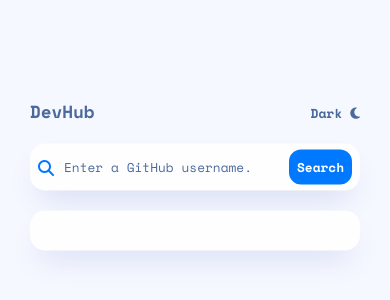
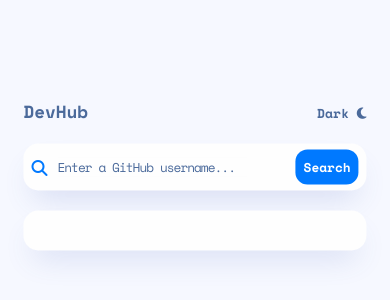
Before and after one commit to codeitmywaywithHarsh07/DevHub, a plain HTML site: page index.html in a window 390 px wide. Shown: the part 248-548 px from the top of the page. Drawn offline with nearby package versions, Linux system fonts and the light colour scheme; no server answers.

Commit message:
Second Commit

```diff
--- a/style.css
+++ b/style.css
@@ -23,6 +23,7 @@
 ::placeholder{
     color: var(--title-text);
     font-weight: 300;
+    letter-spacing: -1px;
 }
 
 /* Toggle Color */
@@ -55,6 +56,9 @@ body{
     width: 100vw;
     height: 100vh;
     position: relative;
+    overflow-y: hidden;
+    overflow-x: hidden;
+    /* It all restarted here */
 }
 
 .main{
@@ -266,10 +270,16 @@ body{
 
 @media screen and (max-width:768px) {
     .main{
-        width: 330px;
+        /* width: 330px; */
+        width: 88vw;
+        /* height: auto; */
         /* border: 1px solid black; */
         /* margin-top: 10%; */
-
+        position: absolute;
+        transform: translate(-50%,-50%);
+        top: 50%;
+        left: 50%;
+        margin: 0px auto;
     }
 
     .main>div{
@@ -277,7 +287,7 @@ body{
     }
 
     .search{
-        width: 200px;
+        width: 190px;
         font-size: 0.8rem;
 
     }
```
